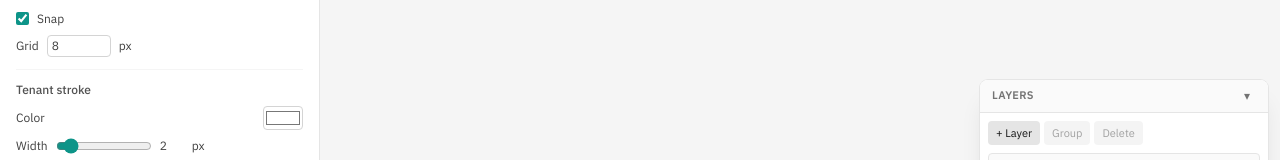
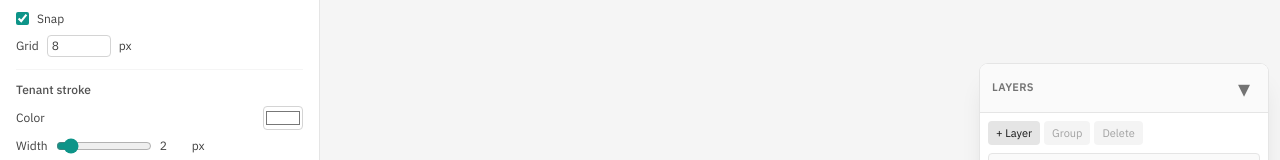
Before and after one commit to yvdist/petakin, a Next.js app in the folder frontend/: page /manual in a window 1280 px wide. Shown: the part 541-701 px from the top of the page. Built offline with nearby package versions, Linux system fonts and the light colour scheme.

Commit message:
fix: update button text size in ManualPage for improved visibility

```diff
--- a/frontend/app/manual/page.tsx
+++ b/frontend/app/manual/page.tsx
@@ -1063,7 +1063,7 @@ export default function ManualPage() {
                       <button
                         type="button"
                         onClick={() => setLayersOpen(false)}
-                        className="rounded px-1.5 py-0.5 text-xs text-neutral-500 hover:bg-neutral-200 hover:text-neutral-800"
+                        className="rounded px-1.5 py-0.5 text-2xl text-neutral-500 hover:bg-neutral-200 hover:text-neutral-800"
                         title="Collapse"
                       >
                         ▾
```
